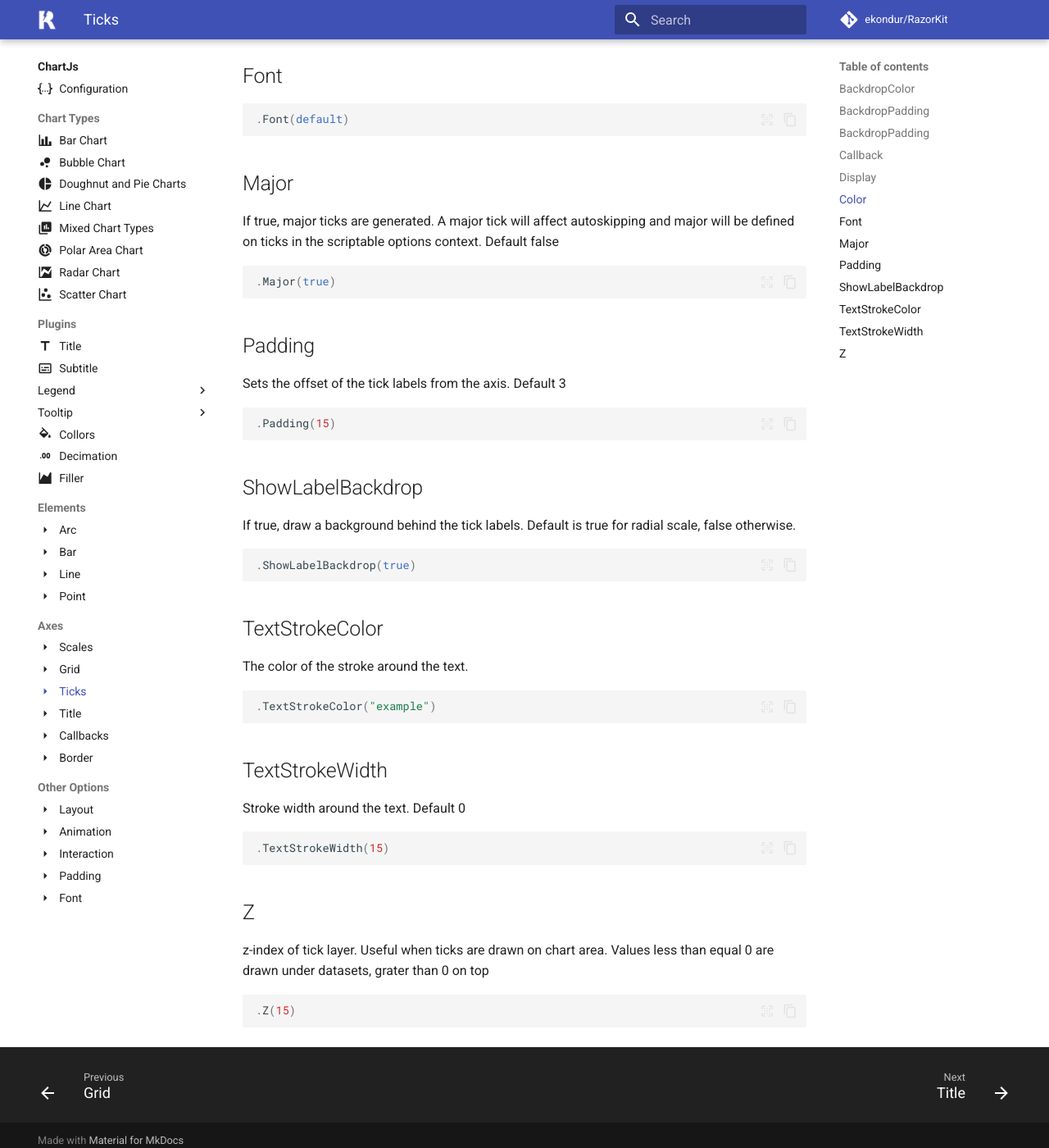
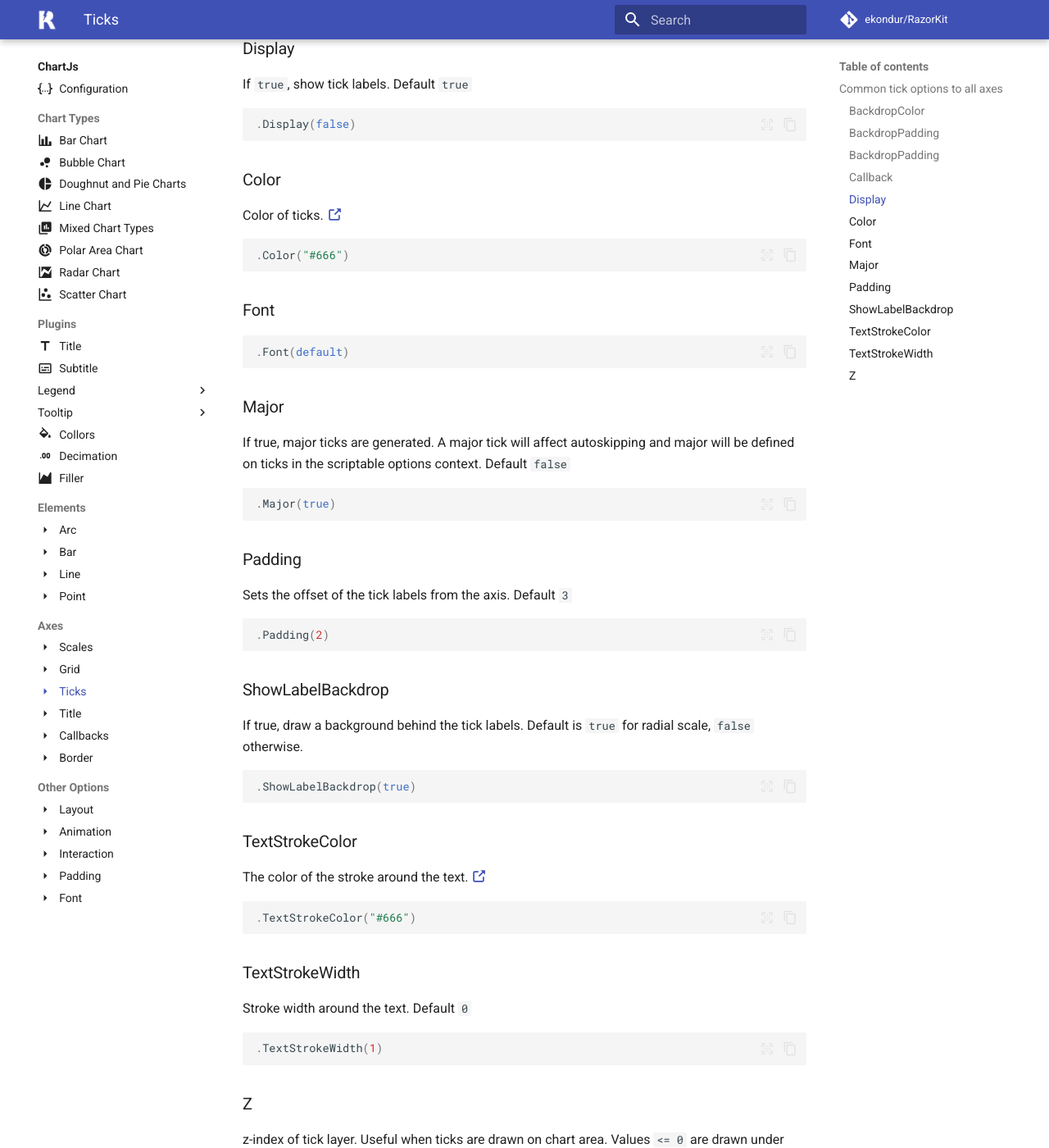
Before and after one commit to ekondur/RazorKit, an MkDocs documentation site: the page built from docs/chartjs/axes/ticks.md, in a window 1280 px wide and 1400 px high, scrolled down 1147 px. Shown: the whole window at 82% size. Built offline with MkDocs 1.6.1 and Material for MkDocs 9.7.7, drawn with Linux system fonts in a browser that asks for light colours; comment, search, counter and statistics services are not loaded; some of the changed text lies outside the part shown.

Commit message:
update ticks doc

````diff
--- a/docs/chartjs/axes/ticks.md
+++ b/docs/chartjs/axes/ticks.md
@@ -2,84 +2,99 @@
 icon: material/menu-right
 ---
 
-## BackdropColor
+!!! info "Reference [:octicons-link-external-16:](https://www.chartjs.org/docs/latest/samples/scale-options/ticks.html)"
+	This sample shows how to use different tick features to control how tick labels are shown on the X axis. These features include:
+
+	- Multi-line labels
+	- Filtering labels
+	- Changing the tick color
+	- Changing the tick alignment for the X axis
+
+## Common tick options to all axes
+These are the common tick options supported by all axes.
+[:octicons-link-external-16:](https://www.chartjs.org/docs/latest/axes/cartesian/#common-tick-options-to-all-axes)
+
+### BackdropColor
 Color of label backdrops.
+[:octicons-link-external-16:](https://www.chartjs.org/docs/latest/general/colors.html)
 ```csharp
-.BackdropColor("example")
+.BackdropColor("rgba(255, 255, 255, 0.75)")
 ```
 
-## BackdropPadding
-Padding of label backdrop. Default 2
+### BackdropPadding
+Padding of label backdrop. Default ```2```
 ```csharp
-.BackdropPadding(15)
+.BackdropPadding(3)
 ```
 
-## BackdropPadding
+### BackdropPadding
 
 ```csharp
 .BackdropPadding(default)
 ```
 
-## Callback
+### Callback
 Returns the string representation of the tick value as it should be displayed on the chart.
+[:octicons-link-external-16:](https://www.chartjs.org/docs/latest/axes/labelling.html#creating-custom-tick-formats)
 ```csharp
-.Callback("example")
+.Callback("functionName")
 ```
 
-## Display
-If true, show tick labels. Default true
+### Display
+If ```true```, show tick labels. Default ```true```
 ```csharp
-.Display(true)
+.Display(false)
 ```
 
-## Color
+### Color
 Color of ticks.
+[:octicons-link-external-16:](https://www.chartjs.org/docs/latest/general/colors.html)
 ```csharp
-.Color("example")
+.Color("#666")
 ```
 
-## Font
+### Font
 
 ```csharp
 .Font(default)
 ```
 
-## Major
+### Major
 If true, major ticks are generated.
-            A major tick will affect autoskipping and major will be defined on ticks in the scriptable options context.
-            Default false
+A major tick will affect autoskipping and major will be defined on ticks in the scriptable options context.
+Default ```false```
 ```csharp
 .Major(true)
 ```
 
-## Padding
-Sets the offset of the tick labels from the axis. Default 3
+### Padding
+Sets the offset of the tick labels from the axis. Default ```3```
 ```csharp
-.Padding(15)
+.Padding(2)
 ```
 
-## ShowLabelBackdrop
+### ShowLabelBackdrop
 If true, draw a background behind the tick labels.
-            Default is true for radial scale, false otherwise.
+Default is ```true``` for radial scale, ```false``` otherwise.
 ```csharp
 .ShowLabelBackdrop(true)
 ```
 
-## TextStrokeColor
+### TextStrokeColor
 The color of the stroke around the text.
+[:octicons-link-external-16:](https://www.chartjs.org/docs/latest/general/colors.html)
 ```csharp
-.TextStrokeColor("example")
+.TextStrokeColor("#666")
 ```
 
-## TextStrokeWidth
-Stroke width around the text. Default 0
+### TextStrokeWidth
+Stroke width around the text. Default ```0```
 ```csharp
-.TextStrokeWidth(15)
+.TextStrokeWidth(1)
 ```
 
-## Z
-z-index of tick layer. Useful when ticks are drawn on chart area.
-            Values less than equal 0 are drawn under datasets, grater than 0 on top
+### Z
+z-index of tick layer. Useful when ticks are drawn on chart area. Values ```<= 0``` are drawn under datasets, ```> 0``` on top.
 ```csharp
-.Z(15)
+.Z(-1)
 ```
````
